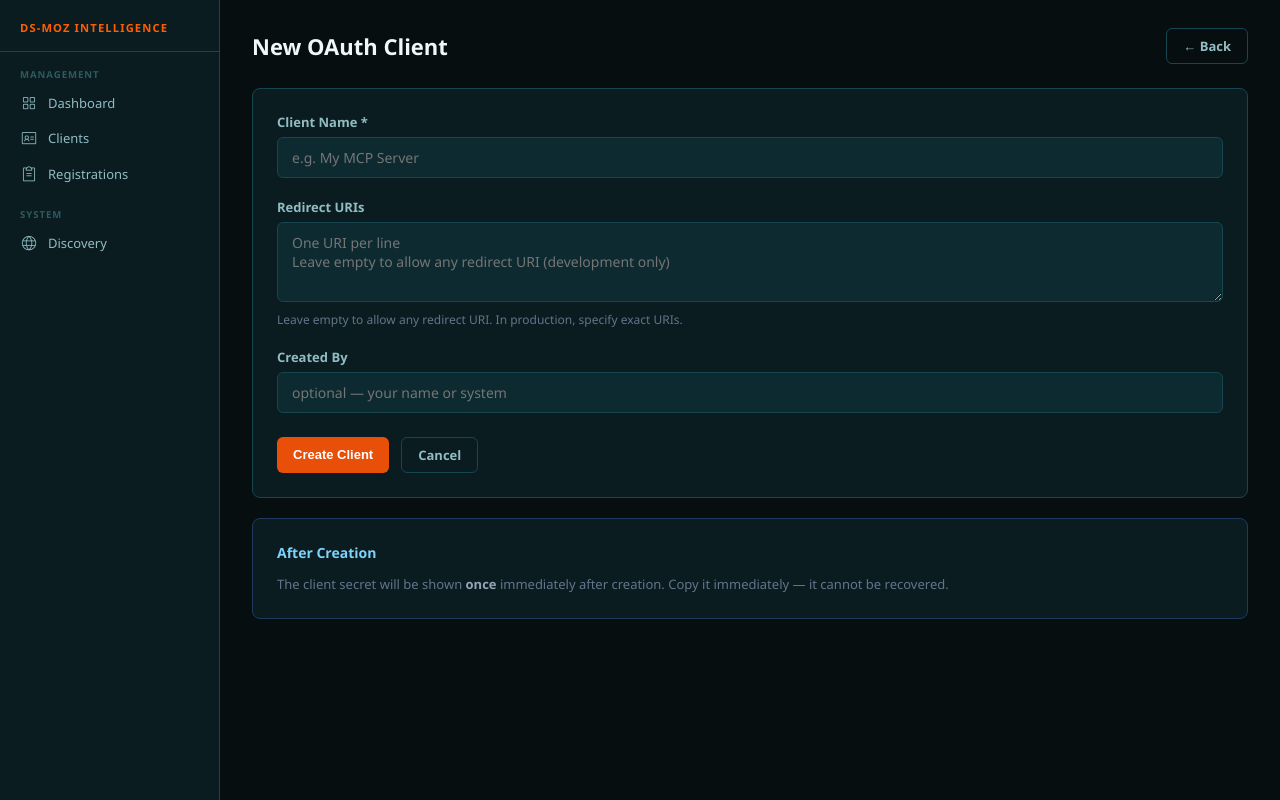
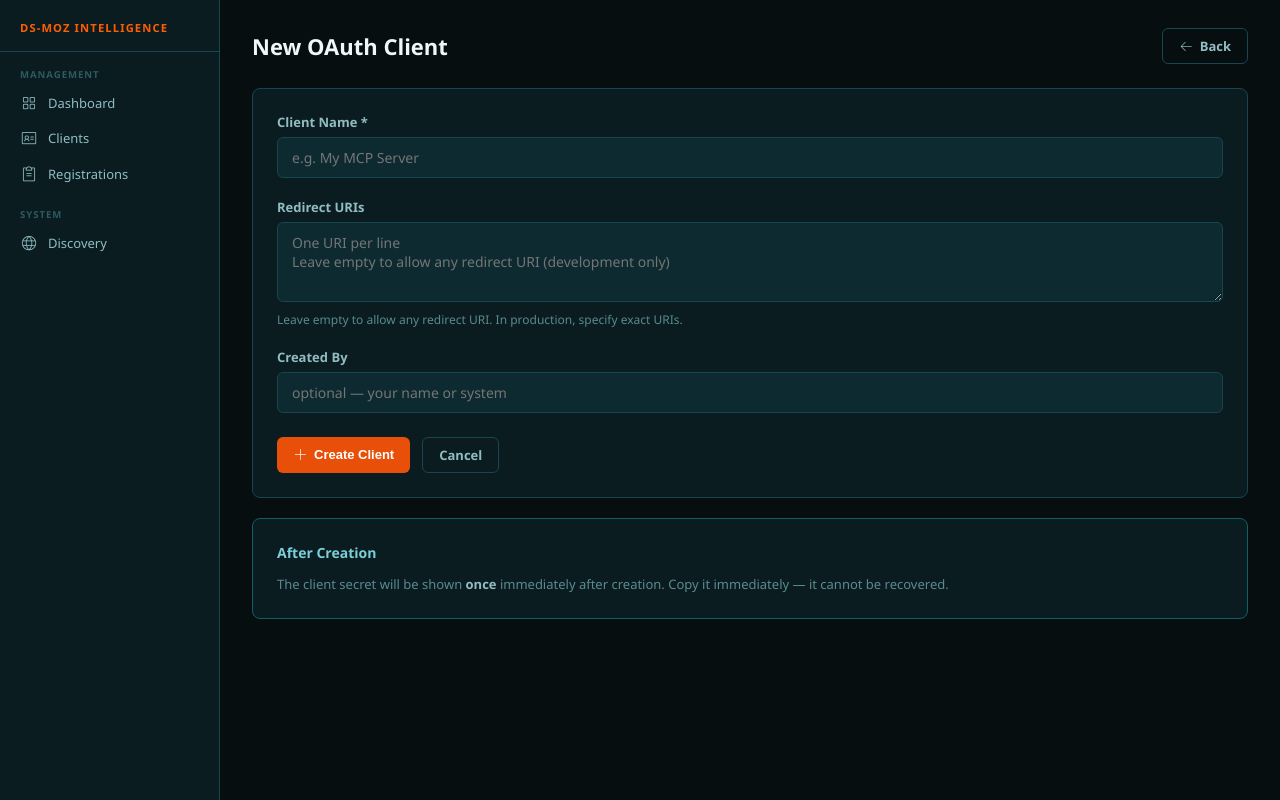
Before and after one commit to dsmoz/mcp-oauth-server, a FastAPI app: template src/admin/templates/client_create.html in a window 1280 px wide. Run offline with FastAPI, Linux system fonts and the light colour scheme; the template is opened without the code that fills it, so the values that code supplies are empty; parts of the project's set-up code (start-up, migrations or seed data) failed here and were passed over.

Commit message:
feat: rebrand client create/edit — info card tokens, icons

```diff
--- a/src/admin/templates/client_create.html
+++ b/src/admin/templates/client_create.html
@@ -4,7 +4,9 @@
 {% block content %}
 <div class="page-header">
   <h1>New OAuth Client</h1>
-  <a href="/admin/clients/" class="btn btn-secondary">← Back</a>
+  <a href="/admin/clients/" class="btn btn-secondary">
+    <i class="ph-light ph-arrow-left"></i> Back
+  </a>
 </div>
 
 {% if error %}
@@ -23,9 +25,7 @@
       <label for="redirect_uris_raw">Redirect URIs</label>
       <textarea id="redirect_uris_raw" name="redirect_uris_raw"
                 placeholder="One URI per line&#10;Leave empty to allow any redirect URI (development only)"></textarea>
-      <small style="color: #64748b; font-size: 0.75rem; margin-top: 0.25rem; display: block;">
-        Leave empty to allow any redirect URI. In production, specify exact URIs.
-      </small>
+      <small>Leave empty to allow any redirect URI. In production, specify exact URIs.</small>
     </div>
 
     <div class="form-group">
@@ -34,16 +34,18 @@
     </div>
 
     <div style="display: flex; gap: 0.75rem; margin-top: 1.5rem;">
-      <button type="submit" class="btn btn-primary">Create Client</button>
+      <button type="submit" class="btn btn-primary">
+        <i class="ph-light ph-plus"></i> Create Client
+      </button>
       <a href="/admin/clients/" class="btn btn-secondary">Cancel</a>
     </div>
   </form>
 </div>
 
-<div class="card" style="border-color: #1e3a5f;">
-  <h2 style="color: #7dd3fc; font-size: 0.875rem; margin-bottom: 0.75rem;">After Creation</h2>
-  <p style="color: #64748b; font-size: 0.8125rem; line-height: 1.6;">
-    The client secret will be shown <strong style="color: #94a3b8;">once</strong> immediately after creation.
+<div class="card" style="border-color: var(--focus);">
+  <h2 style="color: var(--info-fg); font-size: 0.875rem; margin-bottom: 0.75rem;">After Creation</h2>
+  <p style="color: var(--text-muted); font-size: 0.8125rem; line-height: 1.6;">
+    The client secret will be shown <strong style="color: var(--text-ui);">once</strong> immediately after creation.
     Copy it immediately — it cannot be recovered.
   </p>
 </div>
```
Also changed, not shown: src/admin/templates/client_edit.html (+7 -5 lines).
